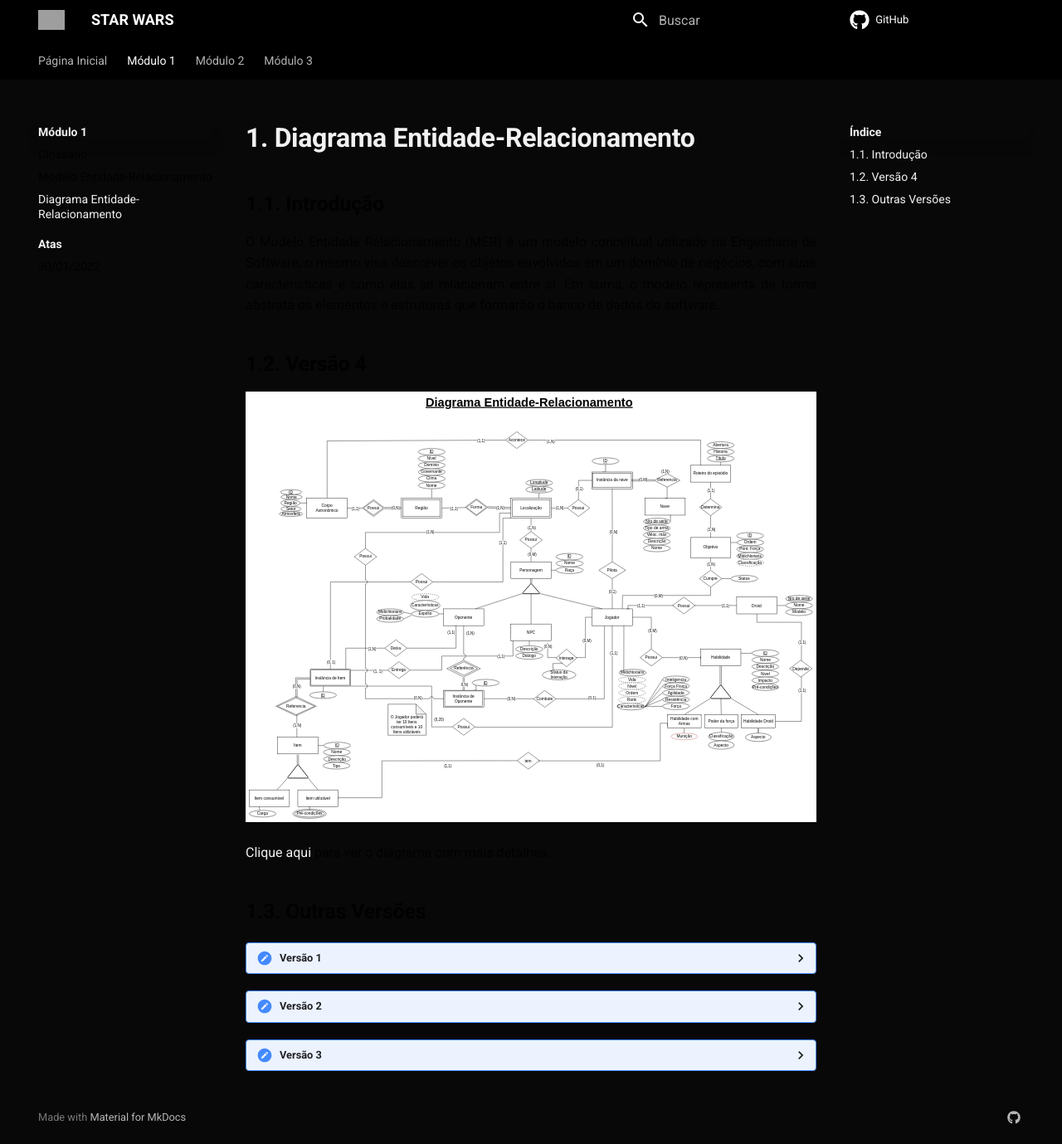
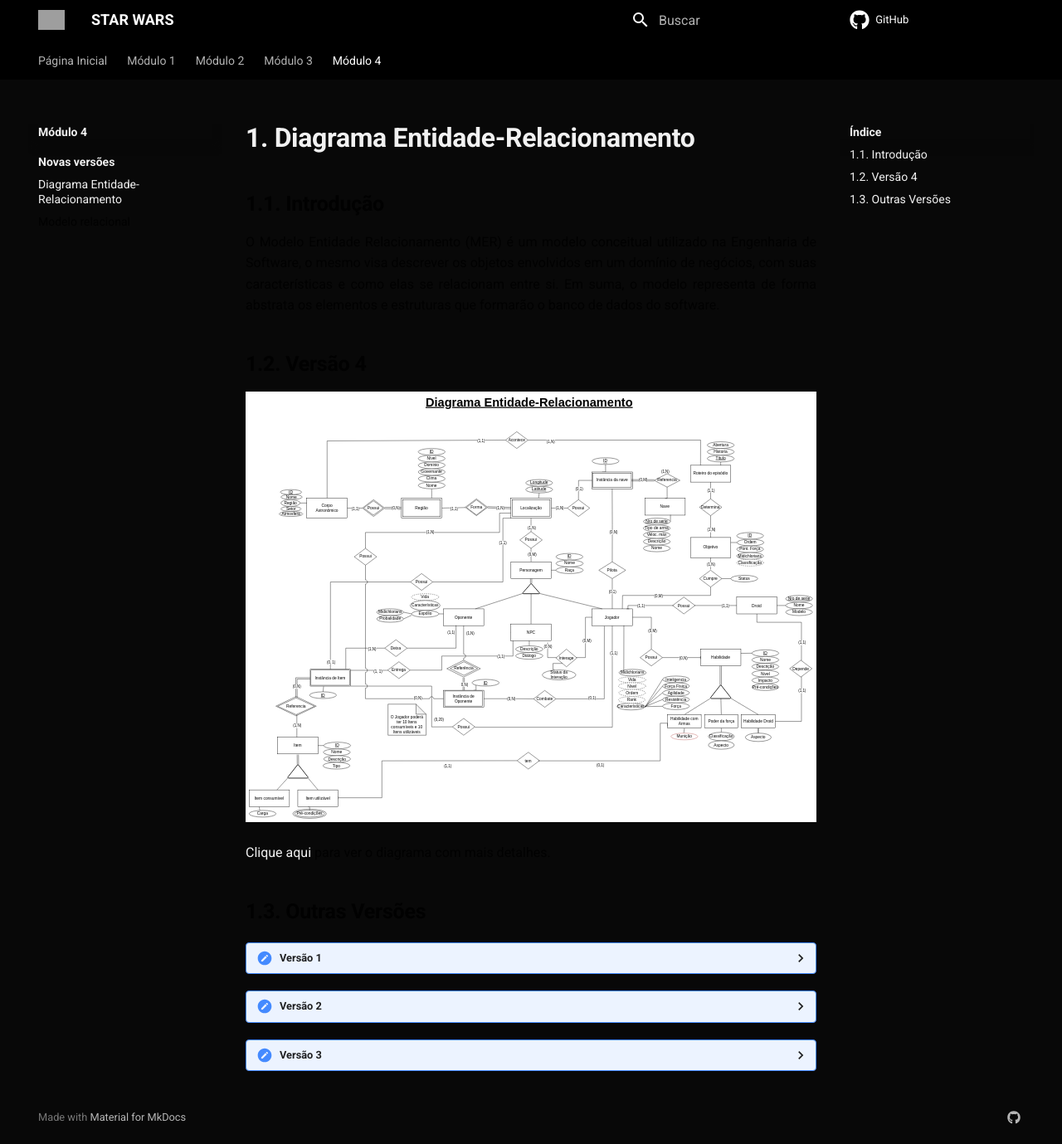
Before and after one commit to SBD1/Grupo02-starWars, an MkDocs documentation site: the page built from docs/modulo1/der.md, in a window 1280 px wide and 1379 px high. Shown: the whole window at 83% size. Built offline with MkDocs 1.6.1 and Material for MkDocs 9.7.7, drawn with Linux system fonts in a browser that asks for light colours; comment, search, counter and statistics services are not loaded; grey boxes are pictures that could not be loaded.

Commit message:
Adicionado o modulo 4

```diff
--- a/mkdocs.yml
+++ b/mkdocs.yml
@@ -15,6 +15,10 @@ nav:
     - Modelo Relacional: modulo2/modelo-relacional.md
   - Módulo 3:
     - Normalização: modulo3/normalizacao.md
+  - Módulo 4:
+    - Novas versões:
+      - Diagrama Entidade-Relacionamento: modulo1/der.md
+      - Modelo relacional: modulo4/modelo-relacional/modelo-relacional-atualizado.md
 
 extra_css:
   - stylesheets/extra.css
```
